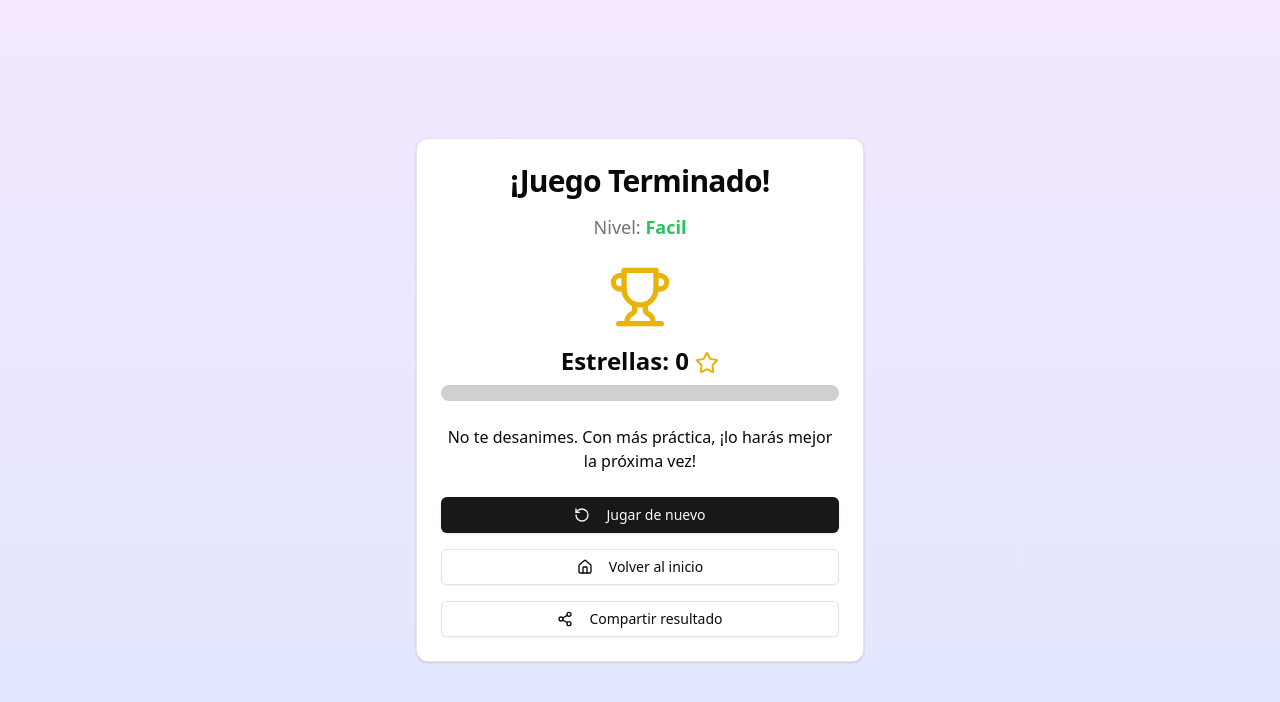
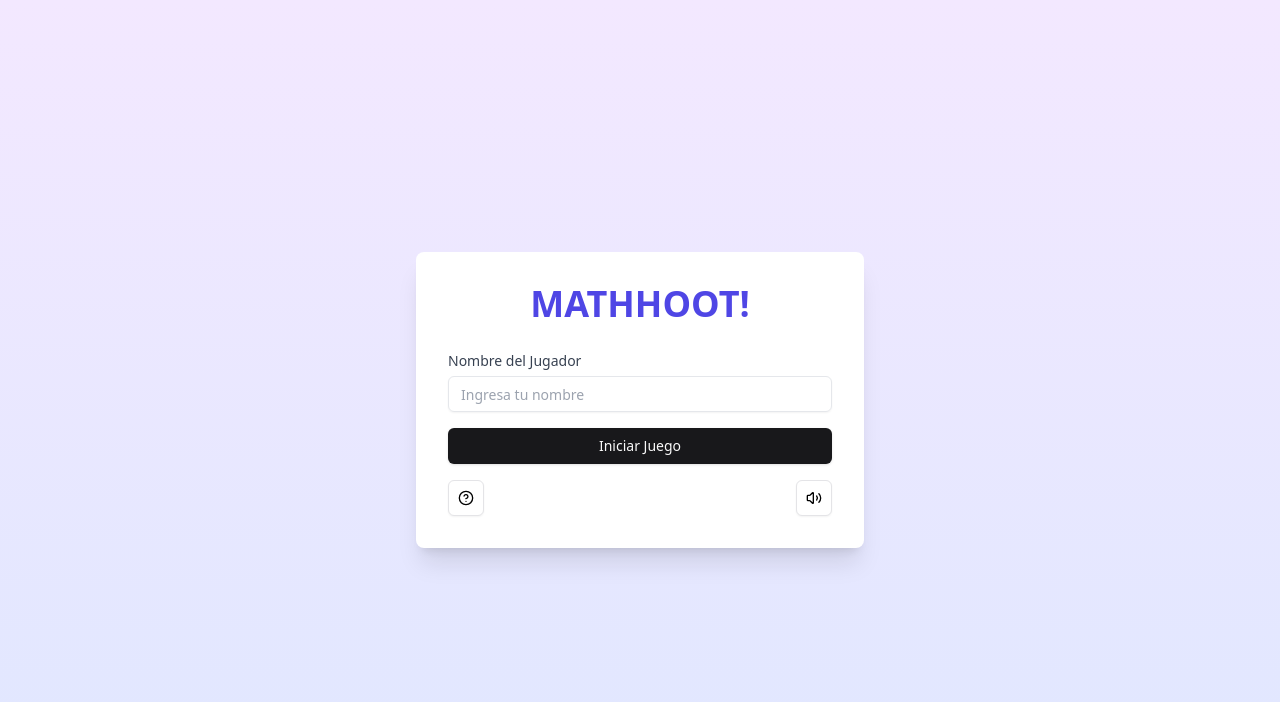
Before and after one commit to MaxCar31/ElTiroDelSaber, a React (Vite) app: page / in a window 1280 px wide. Shown: the top 702 px of the page. Built offline with nearby package versions, Linux system fonts and the light colour scheme.

Commit message:
change: route path

```diff
--- a/src/App.tsx
+++ b/src/App.tsx
@@ -9,10 +9,10 @@ const App: React.FC = () => {
     return (
         <Router>
             <Routes>
-                <Route path="/" element={<FinalScreen />} />
-                <Route path="/levels" element={<WelcomeScreen />} />
+                <Route path="/" element={<WelcomeScreen />} />
+                <Route path="/levels" element={<LevelSelection />} />
                 <Route path="/questions" element={<QuestionScreen />} />
-                <Route path="/final" element={<LevelSelection />} />
+                <Route path="/final" element={<FinalScreen />} />
             </Routes>
         </Router>
     );
```
